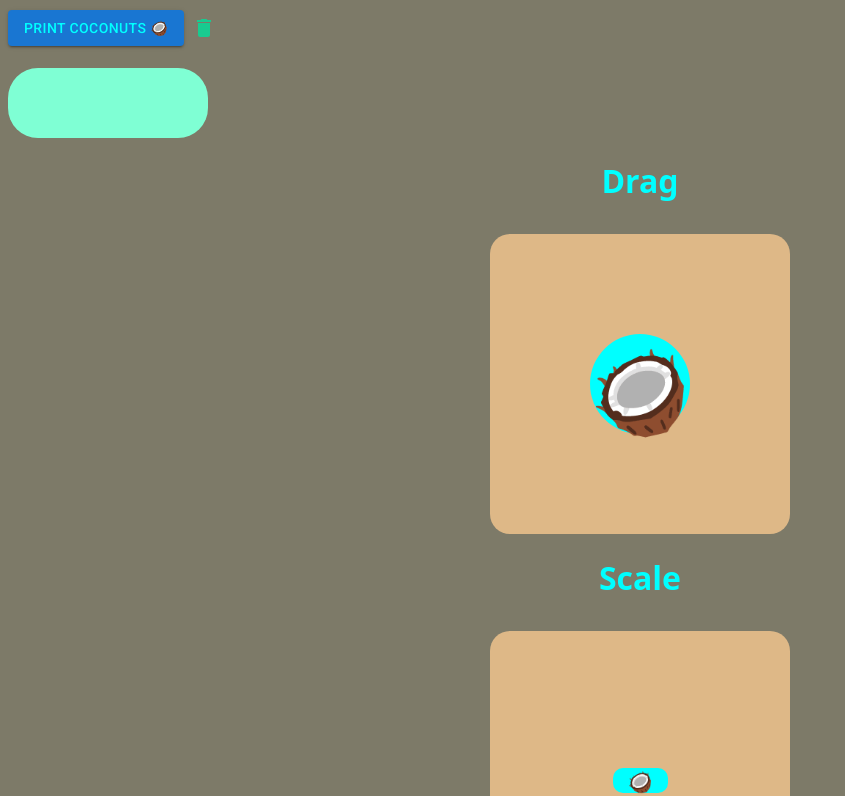
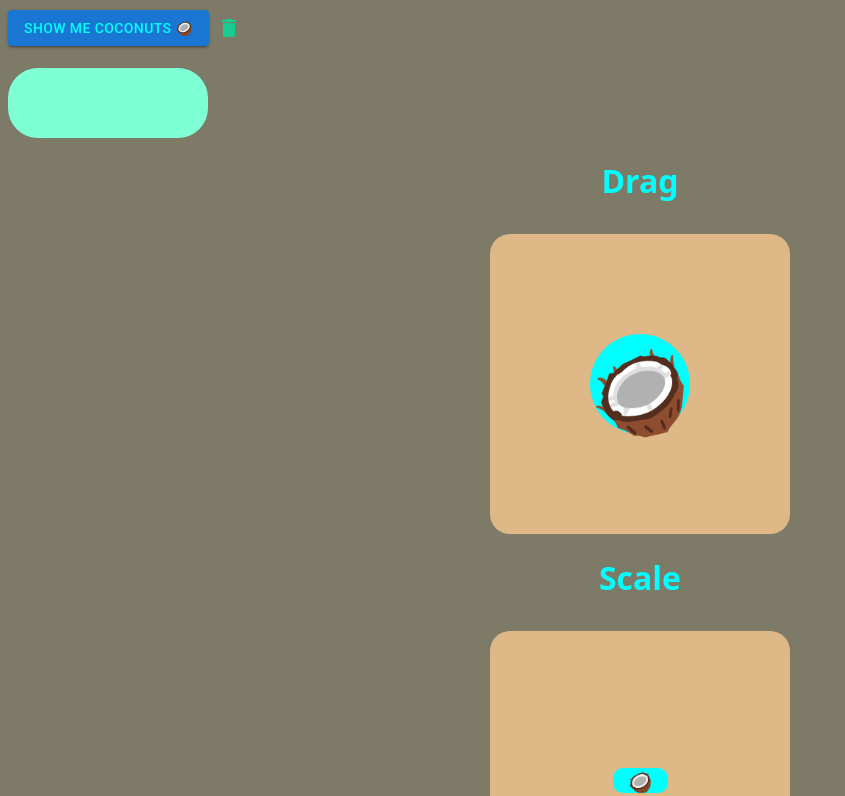
Before and after one commit to Boriwan/learning-mui-framer-motion, a React (Create React App) app: page / in a window 1280 px wide. Shown: the top 796 px of the page, without its empty margins (0-845 px from the left). Built offline with nearby package versions, Linux system fonts and the light colour scheme.

Commit message:
animation done

```diff
--- a/src/App.js
+++ b/src/App.js
@@ -1,13 +1,12 @@
 import CocoDragger from './components/CocoDragger';
 import ButtonPrinter from './components/ButtonPrinter';
-import CocoResizer from './components/CocoResizer';
-
+import CocoAnimator from './components/CocoAnimator'
 function App() {
   return (
     <>
       <ButtonPrinter />
       <CocoDragger />
-      <CocoResizer />
+      <CocoAnimator/>
     </>
   )
 }
--- a/src/components/ButtonPrinter.js
+++ b/src/components/ButtonPrinter.js
@@ -22,7 +22,7 @@ export default function ButtonPrinter() {
                     color: "aqua",
                 }}
                 onClick={() => { printCoco() }}
-            >Print Coconuts 🥥</Button>
+            >Show Me Coconuts 🥥</Button>
 
             <IconButton
                 aria-label='delete'
--- a/src/components/CocoDragger.js
+++ b/src/components/CocoDragger.js
@@ -23,8 +23,8 @@ export default function Ball() {
                         textAlign: 'center'
                     }}
                     drag
-                    dragTransition={{ bounceStiffness: 500, bounceDamping: 20 }}
-                    dragElastic={0.5}
+                    dragTransition={{ bounceStiffness: 700, bounceDamping: 20 }}
+                    dragElastic={0.2}
                     dragControls={controls}
                     whileTap={{ cursor: "grabbing" }}
                     whileDrag={{ scale: 1.2 }}
```
Also changed, not shown: src/components/CocoAnimator.js (renamed from src/components/CocoResizer.js).
